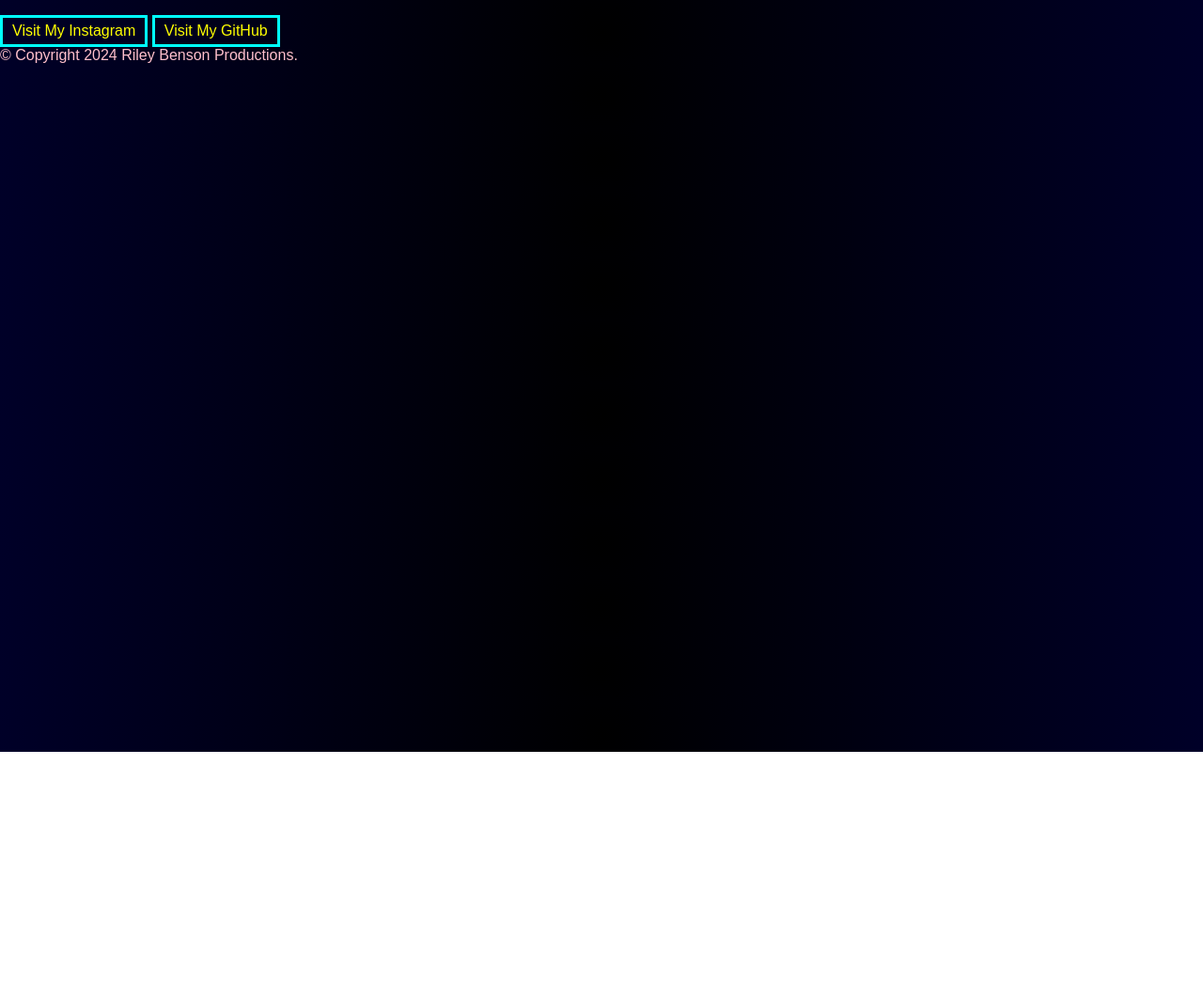
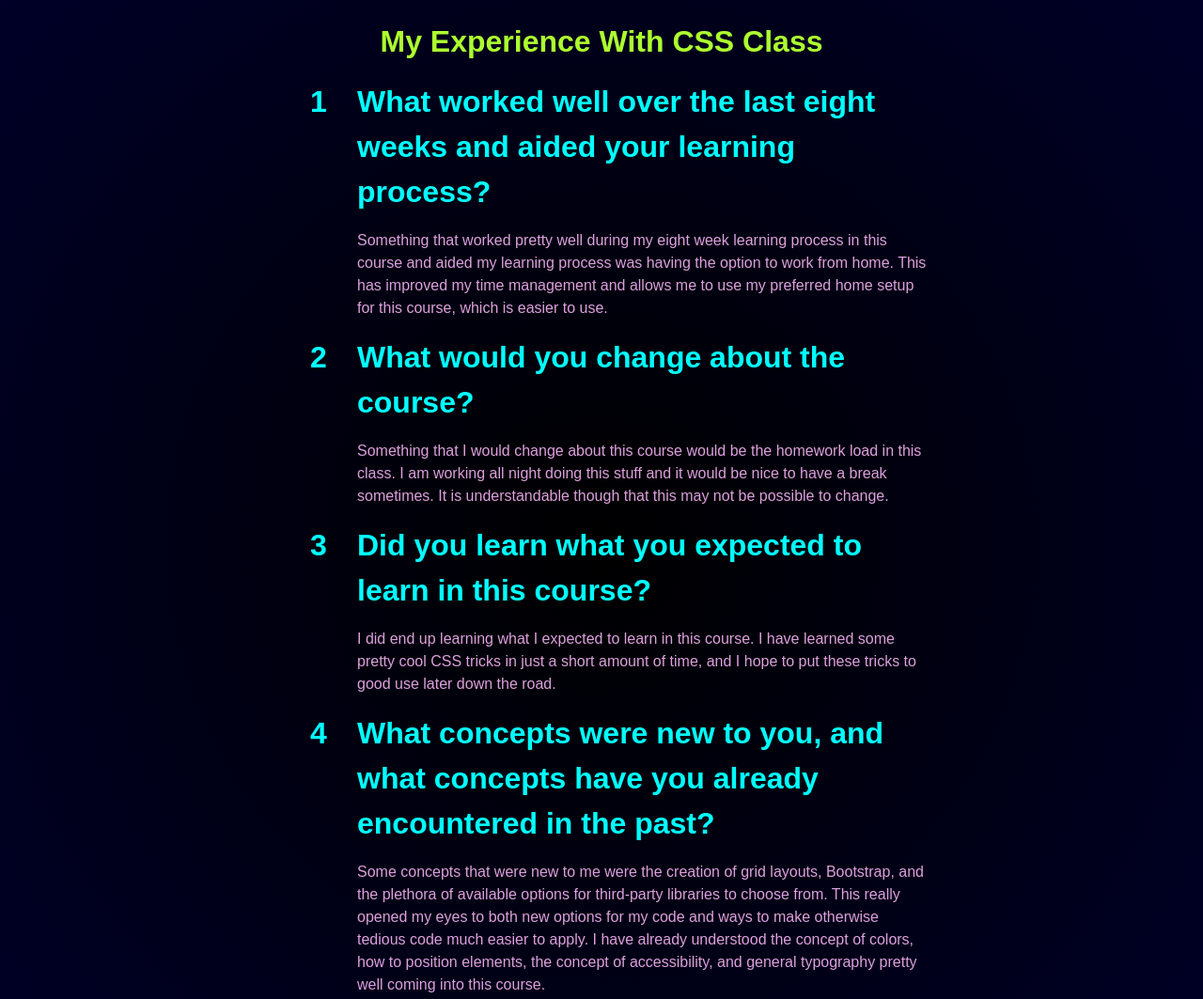
Before and after one commit to RIBOIMAN1/Riley-Benson---Week-7-Assignment, a plain HTML site: page index.html in a window 1280 px wide. Shown: the top 1063 px of the page at 94% size. Before the commit the page ends 800 px from the top, so only its background shows below. Drawn offline with Linux system fonts and the light colour scheme.

Commit message:
index.html: - Filled in the h1 header text with text relating to the topic of this assignment, and also containing green-yellow font color. - Added an unordered list with h1 elements and p elements separated and organized on to the webpage, with questions and following answers. - Added a missing comment next to the GitHub link.
main.css:
- Added a property for the header element that center-aligns text.
- Added a class called "PlumFont" that applies a plum font color to text.
- Added a property for the ol element that initializes a counter for ordered list items.
- Added properties for the ol and li elements that makes list items block-level elements for more precise positioning, applies relative positioning to list numbers, and provides space (padding) away from the question text for the custom counter numbers to be placed.
- Added properties for the ol and li::before elements that displays the current counter value before each list item, increases the counter value for each list item, positions the counter numbers independently of the list content using absolute positioning, aligns the counter numbers to the left side of the list item, sets the color of the counter numbers to cyan, sets the font size of the counter numbers to match h1 size, and makes the counter numbers bold.

```diff
--- a/index.html
+++ b/index.html
@@ -1,29 +1,41 @@
 <!DOCTYPE html> <!-- Defines the document type as HTML -->
 <html lang="en"> <!-- Sets the language attribute for the HTML document as English -->
 <head> <!-- Head section that contains meta-information about the document -->
-    <meta charset="UTF-8"> <!-- Set the character encoding to UTF-8 -->
+    <meta charset="UTF-8"> <!-- Sets the character encoding to UTF-8 -->
     <meta name="viewport" content="width=device-width, initial-scale=1.0"> <!-- Ensures that proper scaling is applied for mobile devices -->
     <title>About My 8 Weeks in the CSS Course</title> <!-- Defines the title of the document -->
     <link rel="stylesheet" href="main.css"> <!-- Links to an external CSS file -->
 </head> <!-- End of the head section -->
 <body> <!-- Body section which contains the contents on the page -->
     <header> <!-- Header section of the page -->
-        <h1></h1> <!-- <h1> element serving as the header of the page -->
+        <h1 class="GreenYellowFont">My Experience With CSS Class</h1> <!-- <h1> element serving as the header of the page with green-yellow font -->
     </header> <!-- End of the header section -->
-    <nav> <!-- Navigation section of the page -->
-        <ul> <!-- Unordered list in the navigation -->
-            <li></li> <!-- List item in the unordered list -->
-        </ul> <!-- End of the unordered list -->
-    </nav> <!-- End of the navigation section -->
     <main> <!-- Main content section of the page -->
-
+        <ol class="PlumFont"> <!-- Ordered list styled with a class named "PlumFont" in order to give <p> elements plum colored text -->
+            <li> <!-- List item in the ordered list -->
+                <h1>What worked well over the last eight weeks and aided your learning process?</h1> <!-- <h1> element describing the question -->
+                <p>Something that worked pretty well during my eight week learning process in this course and aided my learning process was having the option to work from home. This has improved my time management and allows me to use my preferred home setup for this course, which is easier to use.</p> <!-- Paragraph contained within a <p> element explaining the answer -->
+            </li> <!-- End of the list item -->
+            <li> <!-- List item in the ordered list -->
+                <h1>What would you change about the course?</h1> <!-- <h1> element describing the question -->
+                <p>Something that I would change about this course would be the homework load in this class. I am working all night doing this stuff and it would be nice to have a break sometimes. It is understandable though that this may not be possible to change.</p> <!-- Paragraph contained within a <p> element explaining the answer -->
+            </li> <!-- End of the list item -->
+            <li> <!-- List item in the ordered list -->
+                <h1>Did you learn what you expected to learn in this course?</h1> <!-- <h1> element describing the question -->
+                <p>I did end up learning what I expected to learn in this course. I have learned some pretty cool CSS tricks in just a short amount of time, and I hope to put these tricks to good use later down the road.</p> <!-- Paragraph contained within a <p> element explaining the answer -->
+            </li> <!-- End of the list item -->
+            <li> <!-- List item in the ordered list -->
+                <h1>What concepts were new to you, and what concepts have you already encountered in the past?</h1> <!-- <h1> element describing the question -->
+                <p>Some concepts that were new to me were the creation of grid layouts, Bootstrap, and the plethora of available options for third-party libraries to choose from. This really opened my eyes to both new options for my code and ways to make otherwise tedious code much easier to apply. I have already understood the concept of colors, how to position elements, the concept of accessibility, and general typography pretty well coming into this course.</p> <!-- Paragraph contained within a <p> element explaining the answer -->
+            </li> <!-- End of the list item -->
+        </ol> <!-- End of the ordered list -->
     </main> <!-- End of the main content section -->
     <aside> <!-- Aside content section of the page -->
-
+        <!-- Additional aside content can be added here -->
     </aside> <!-- End of the aside content section -->
     <footer> <!-- Footer section at the bottom of the page -->
         <a href="https://www.instagram.com/riboiman_/" target="_blank">Visit My Instagram</a> <!-- Link to open my Instagram profile in a new tab -->
-        <a href="https://github.com/RIBOIMAN1" target="_blank">Visit My GitHub</a>
+        <a href="https://github.com/RIBOIMAN1" target="_blank">Visit My GitHub</a> <!-- Link to open my GitHub profile in a new tab -->
         <div id="footer">&copy; Copyright 2024 Riley Benson Productions.</div> <!-- My copyright information for the site -->
     </footer> <!-- Links to my social media and GitHub platforms, as well as copyright information -->
 </body> <!-- End of the body section -->
--- a/main.css
+++ b/main.css
@@ -5,7 +5,12 @@ body, h1, h2, ul, li, a {
 } /* Removes default margining and padding and sets the font families for the webpage, applying to <body>, <h1>, <h2>, <ul>, <li>, and <a> elements */
 
 body {
-    background: radial-gradient(circle, rgb(0,0,0), rgb(0,0,40)); /* Gradient dark purple background */
+    background: radial-gradient(circle, rgb(0,0,0), rgb(0,0,40)); /* Gradient dark blue background */
+    max-width: 700px; /* Sets the max width of the webpage to 700px for easier readability */
+    margin: 0 auto; /* Centers the webpage horizontally */
+    overflow-wrap: break-word; /* Automatically breaks larger words so that they stay within the 700px width */
+    padding: 20px; /* Adds padding (gaps) of 20px both horizontally and vertically to the webpage */
+    line-height: 1.5; /* Sets the line height to 1.5 for slightly more spacing between each line */
 } /* Gives the body of the website a dark purple and black radial gradient background */
 
 h1 {
@@ -189,3 +194,31 @@ a:hover {
 img {
     border-radius: 10px; /* Applies a 10px radius for borders of images to create rounded corners */
 }
+
+header {
+    text-align: center; /* Aligns text to the center */
+} /* Center aligns text that is part of the <header> element */
+
+.PlumFont {
+    color: plum; /* Plum color for the text */
+} /* Applies a green-yellow text color */
+
+ol {
+    counter-reset: item; /* Initializes a counter for ordered list items */
+} /* Sets up a counter for items in an ordered list */
+
+ol li {
+    display: block; /* Makes list items block-level elements for more precise positioning */
+    position: relative; /* Applies relative positioning to list numbers */
+    padding-left: 50px; /* Provides space away from the question text for the custom counter numbers to be placed */
+} /* Converts list items to block-level for precise positioning, applies relative positioning to list numbers, and creates space for custom counter numbers */
+
+ol li::before {
+    content: counter(item); /* Displays the current counter value before each list item */
+    counter-increment: item; /* Increases the counter value for each list item */
+    position: absolute; /* Positions the counter numbers independently of the list content using absolute positioning */
+    left: 0; /* Aligns the counter numbers to the left side of the list item */
+    color: cyan; /* Sets the color of the counter numbers to cyan */
+    font-size: 2em; /* Sets the font size of the counter numbers to match h1 size */
+    font-weight: bold; /* Makes the counter numbers bold */
+}
```
